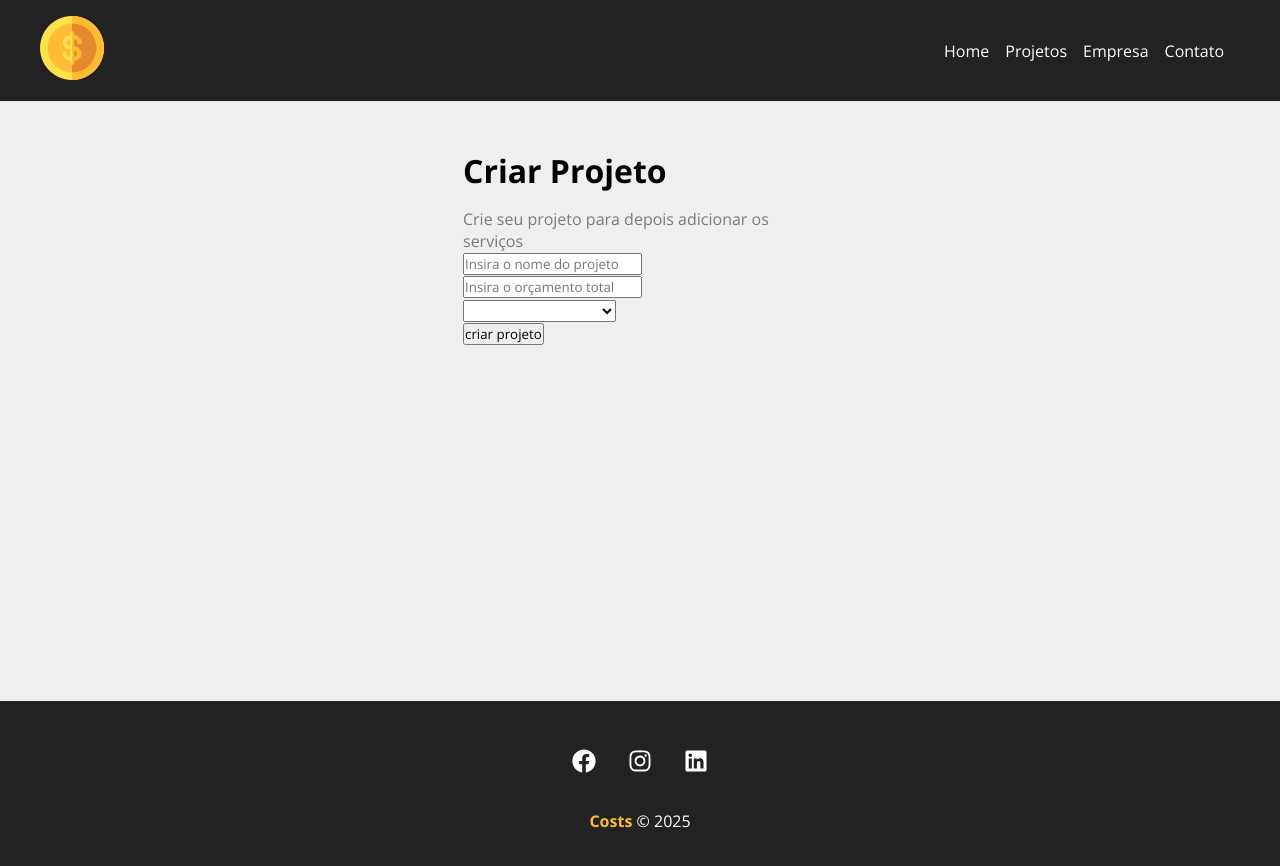
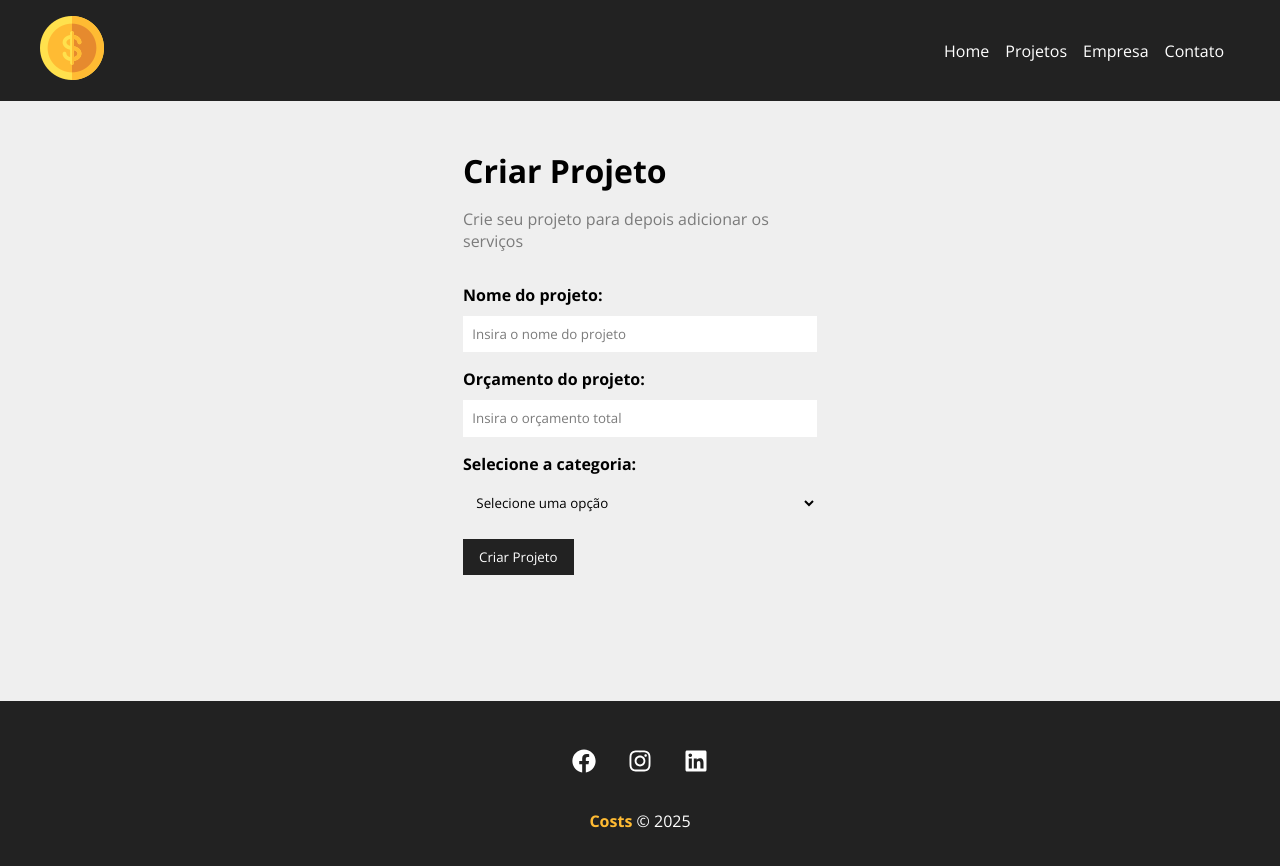
Before and after one commit to leonardoaraujo18/projeto-costs, a React (Create React App) app in the folder costs/: page /newproject in a window 1280 px wide. Shown: the top 866 px of the page. Built offline with nearby package versions, Linux system fonts and the light colour scheme; data requests are answered from the project's data file.

Commit message:
Criação da API

```diff
--- /dev/null
+++ b/costs/db.json
@@ -0,0 +1,21 @@
+{
+    "project": [],
+    "categories": [
+        {
+            "id": 1,
+            "name": "infra"
+        },
+        {
+            "id": 2,
+            "name": "Desenvolvimento"
+        },
+        {
+            "id": 3,
+            "name": "Design"
+        },
+        {
+            "id": 4,
+            "name": "Planejamento"
+        }
+    ]
+}
--- a/costs/package.json
+++ b/costs/package.json
@@ -18,6 +18,7 @@
   },
   "scripts": {
     "start": "react-scripts start",
+    "backend": "json-server --watch db.json --port 5000",
     "build": "react-scripts build",
     "test": "react-scripts test",
     "eject": "react-scripts eject"
--- /dev/null
+++ b/costs/src/components/form/Input.js
@@ -0,0 +1,13 @@
+import styles from './Input.module.css'
+
+function Input({type, text, name, placeholder, handleOnChange, value}){
+    return(
+        <div className={styles.form_control}>
+            <label htmlFor={name}>{text}:</label>
+                <input type={type} name={name} id={name} placeholder={placeholder} onChange={handleOnChange} value={value} />
+        </div>
+
+    )
+}
+
+export default Input;
--- /dev/null
+++ b/costs/src/components/form/Input.module.css
@@ -0,0 +1,20 @@
+.form_control{
+    display: flex;
+    flex-direction: column;
+    margin-bottom: 1em;
+}
+
+.form_control label{
+    margin-bottom: 0.6em;
+    font-weight: bold;
+}
+
+.form_control input{
+    padding: 0.7em;
+    border-radius: 0;
+    border: none;
+}
+
+.form_control input::placeholder{
+    color: #7b7b7b;
+}
--- /dev/null
+++ b/costs/src/components/form/Select.js
@@ -0,0 +1,18 @@
+import styles from './Select.module.css'
+
+function Select({ text, name, options, handleOnChange, value}){
+    return(
+        <div className={styles.form_control}>
+            <label htmlFor={name}>{text}:</label>
+                <select name={name} id={name}>
+                    <option>Selecione uma opção</option>
+                    {options.map((option) => (
+                        <option value={option.id} key={option.id}>{option.name}</option>
+                    ))}
+                </select>
+        </div>
+
+    )
+}
+
+export default Select;
--- /dev/null
+++ b/costs/src/components/form/Select.module.css
@@ -0,0 +1,16 @@
+.form_control{
+    display: flex;
+    flex-direction: column;
+    margin-bottom: 1em;
+}
+
+.form_control label{
+    margin-bottom: 0.6em;
+    font-weight: bold;
+}
+
+.form_control select{
+    padding: 0.7em;
+    border-radius: 0;
+    border: none;
+}
--- /dev/null
+++ b/costs/src/components/form/SubmitButton.js
@@ -0,0 +1,12 @@
+import styles from './SubmitButton.module.css'
+
+function SubmitButton({ text }){
+    return(
+        <div>
+            <button className={styles.btn}>{text}</button>
+        </div>
+
+    )
+}
+
+export default SubmitButton;
--- /dev/null
+++ b/costs/src/components/form/SubmitButton.module.css
@@ -0,0 +1,13 @@
+.btn{
+    background-color: #222;
+    color: #fff;
+    padding: 0.7em 1.2em;
+    text-decoration: none;
+    transition: .5s;
+    cursor: pointer;
+    border: none;
+}
+
+.btn:hover{
+    color: #ffbb33;
+}
--- a/costs/src/components/pages/NewProjects.js
+++ b/costs/src/components/pages/NewProjects.js
@@ -6,7 +6,7 @@
         <div className={styles.newproject_container}>
             <h1>Criar Projeto</h1>
             <p>Crie seu projeto para depois adicionar os serviços</p>
-            <ProjectForm />
+            <ProjectForm btnText="Criar Projeto"/>
         </div>
     )
 }
--- a/costs/src/components/project/ProjectForm.js
+++ b/costs/src/components/project/ProjectForm.js
@@ -1,21 +1,50 @@
-function ProjectForm(){
+import { useEffect, useState } from 'react';
+
+import Input from '../form/Input';
+import Select from '../form/Select';
+import SubmitButton from '../form/SubmitButton';
+
+import styles from './ProjectForm.module.css';
+
+function ProjectForm({btnText}){
+
+    const [categories, setCategories] = useState([])
+
+    useEffect(() => {
+        fetch("http://localhost:5000/categories", {
+        method: "GET",
+        headers: {
+            'Content-Type': 'application/json'
+        }
+    })
+    .then((resp) => resp.json())
+    .then((data) => {
+        setCategories(data)
+    })
+    .catch((err) => console.log(err))
+    }, [])
+
     return(
-        <form>
-            <div>
-                <input type="text" placeholder="Insira o nome do projeto" />
-            </div>
+        <form className={styles.form}>
+                <Input
+                type="text"
+                text="Nome do projeto"
+                name="name"
+                placeholder="Insira o nome do projeto" />
 
-            <div>
-                <input type="number" placeholder="Insira o orçamento total" />
-            </div>
+            <Input
+                type="number"
+                text="Orçamento do projeto"
+                name="budget"
+                placeholder="Insira o orçamento total" />
 
-            <div>
-                <select name="category_id">
-                    <option disabled>Selecione a categoria</option>
-                </select>
-            </div>
+            <Select
+            name="category_id"
+            text="Selecione a categoria"
+            options={categories}
+             />
 
-            <input type="submit" value="criar projeto" />
+            <SubmitButton text={btnText}/>
         </form>
     )
 }
--- /dev/null
+++ b/costs/src/components/project/ProjectForm.module.css
@@ -0,0 +1,4 @@
+.form{
+    width: 100%;
+    margin: 2em 0;
+}
```
